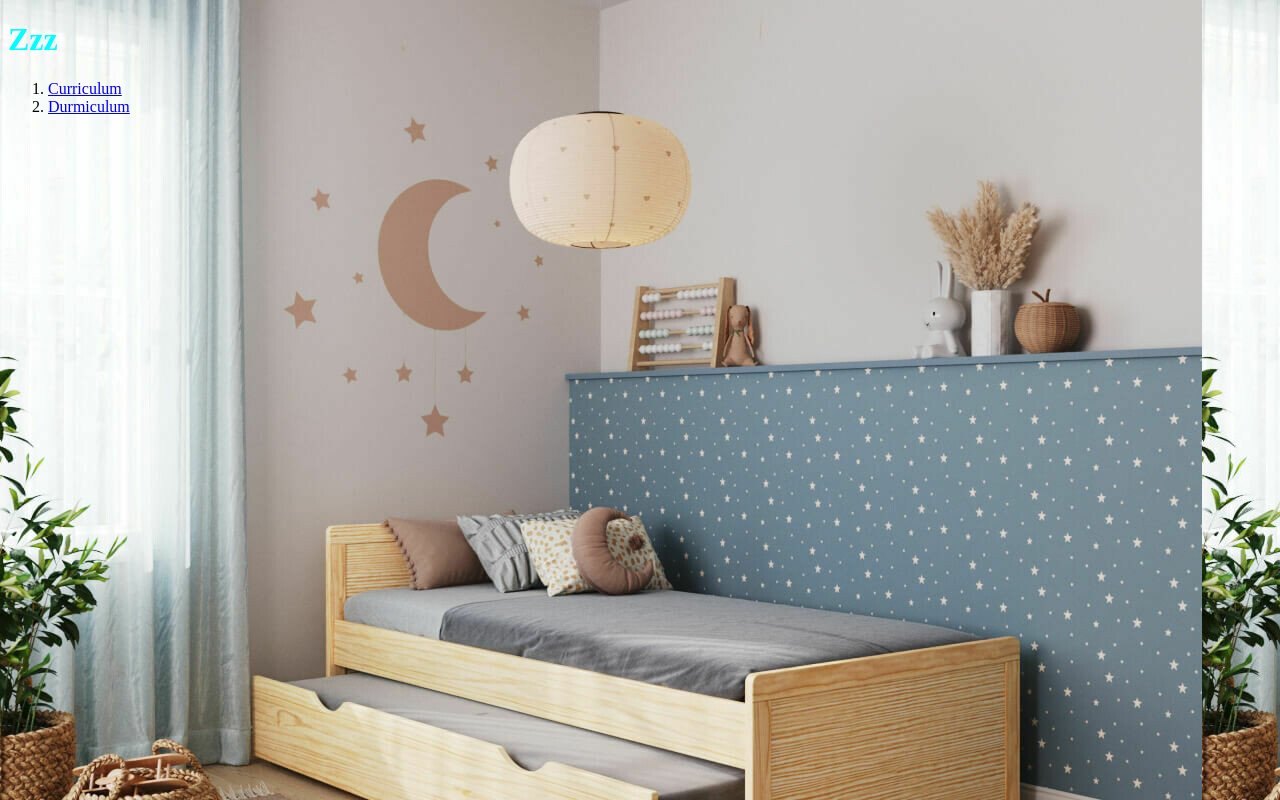
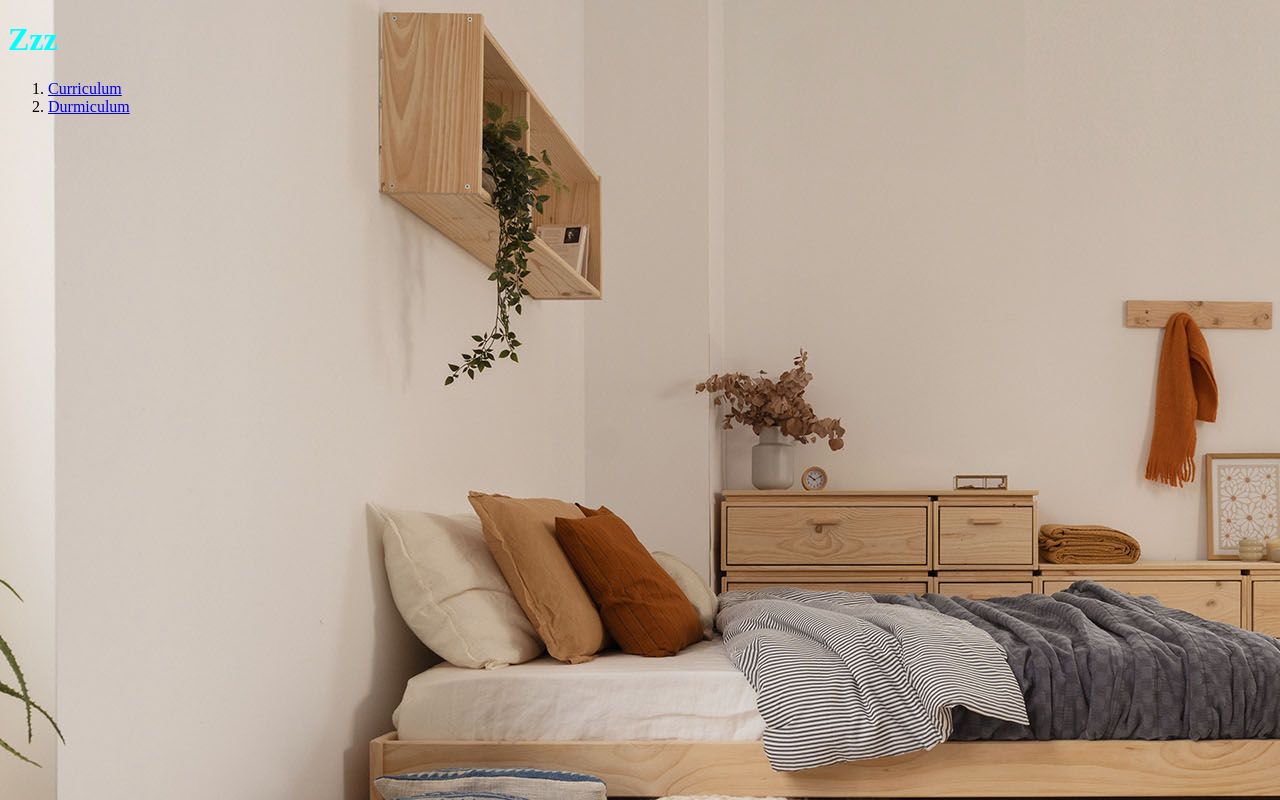
Before and after one commit to ivan-JDG/ivan-JDG.github.io, a plain HTML site: page index.html in a window 1280 px wide. Drawn offline with Linux system fonts and the light colour scheme.

Commit message:
HE PUESTO LA FOTO BUENA  DE LA CAMA

```diff
--- a/index.html
+++ b/index.html
@@ -5,7 +5,7 @@
     <meta name="viewport" content="width=device-width, initial-scale=1.0">
     <title>Document</title>
 </head>
-<body background="curriculum/camita.jpg"  >
+<body background="curriculum/CAMAAA.jpg"  >
 
 <h1  aling="center" style="color: aqua;"> Zzz</h1>
 
```
Also changed, not shown: curriculum/CAMAAA.jpg (added), curriculum/camaa.jpg (added), curriculum/kma.webp (added), curriculum/kmaa.webp (added).
